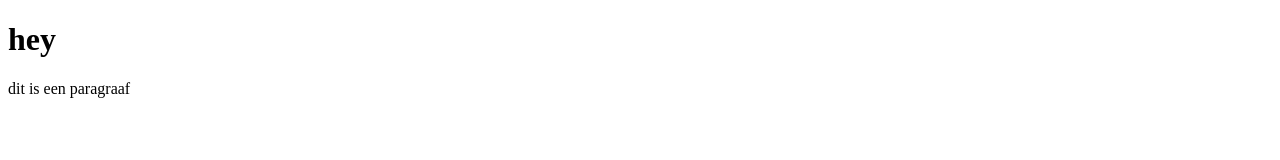
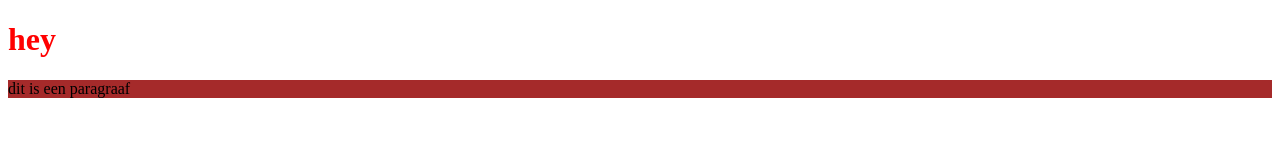
Before and after one commit to IneMenten/proberen-html, a plain HTML site: page blabla.html in a window 1280 px wide. Drawn offline with Linux system fonts and the light colour scheme.

Commit message:
blabla gekoppeld aan bla

```diff
--- a/blabla.html
+++ b/blabla.html
@@ -3,6 +3,7 @@
 <head>
     <meta charset="UTF-8">
     <title>blabla</title>
+    <link rel="stylesheet" href="bla.css">
 </head>
 <body>
 <h1>hey</h1>
```
